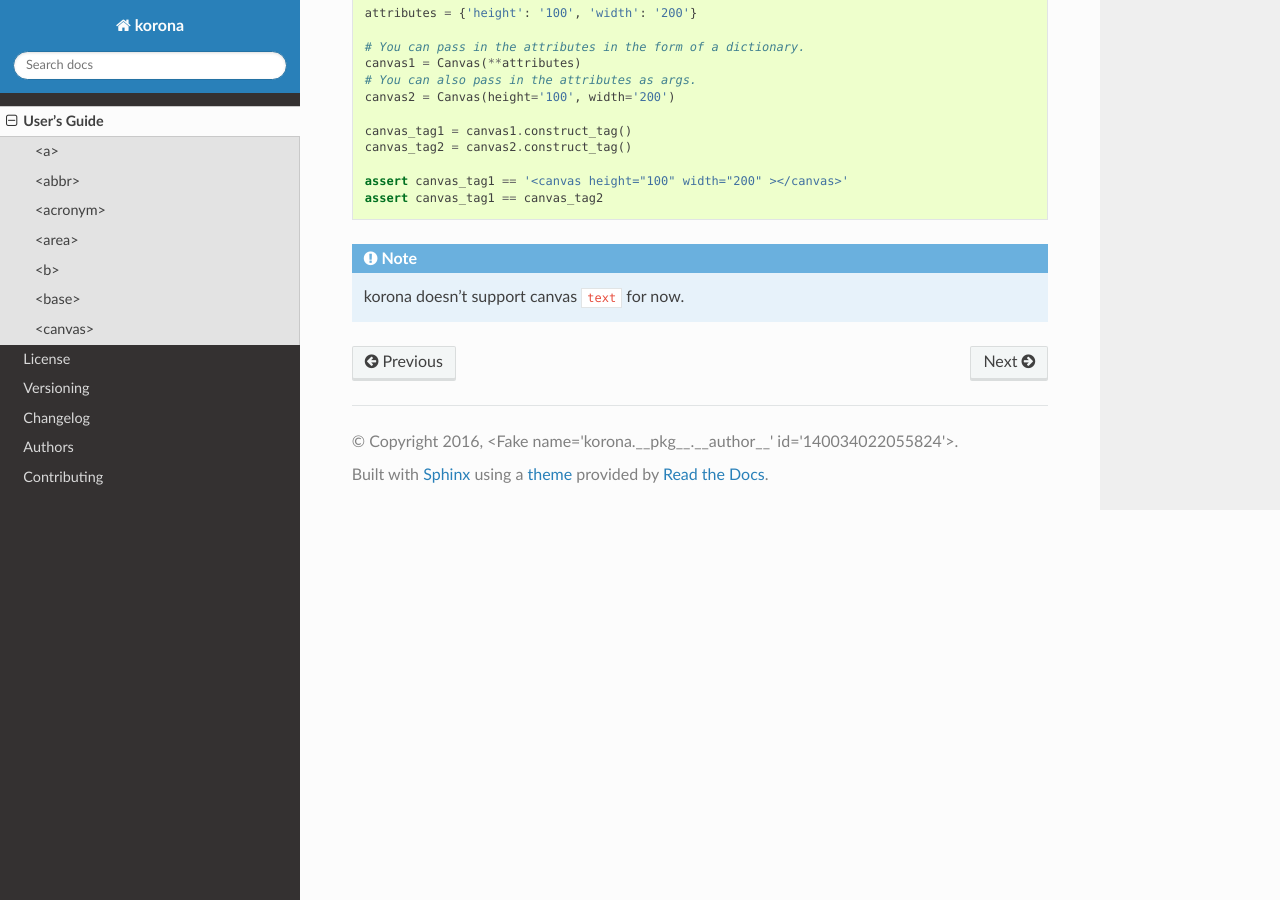
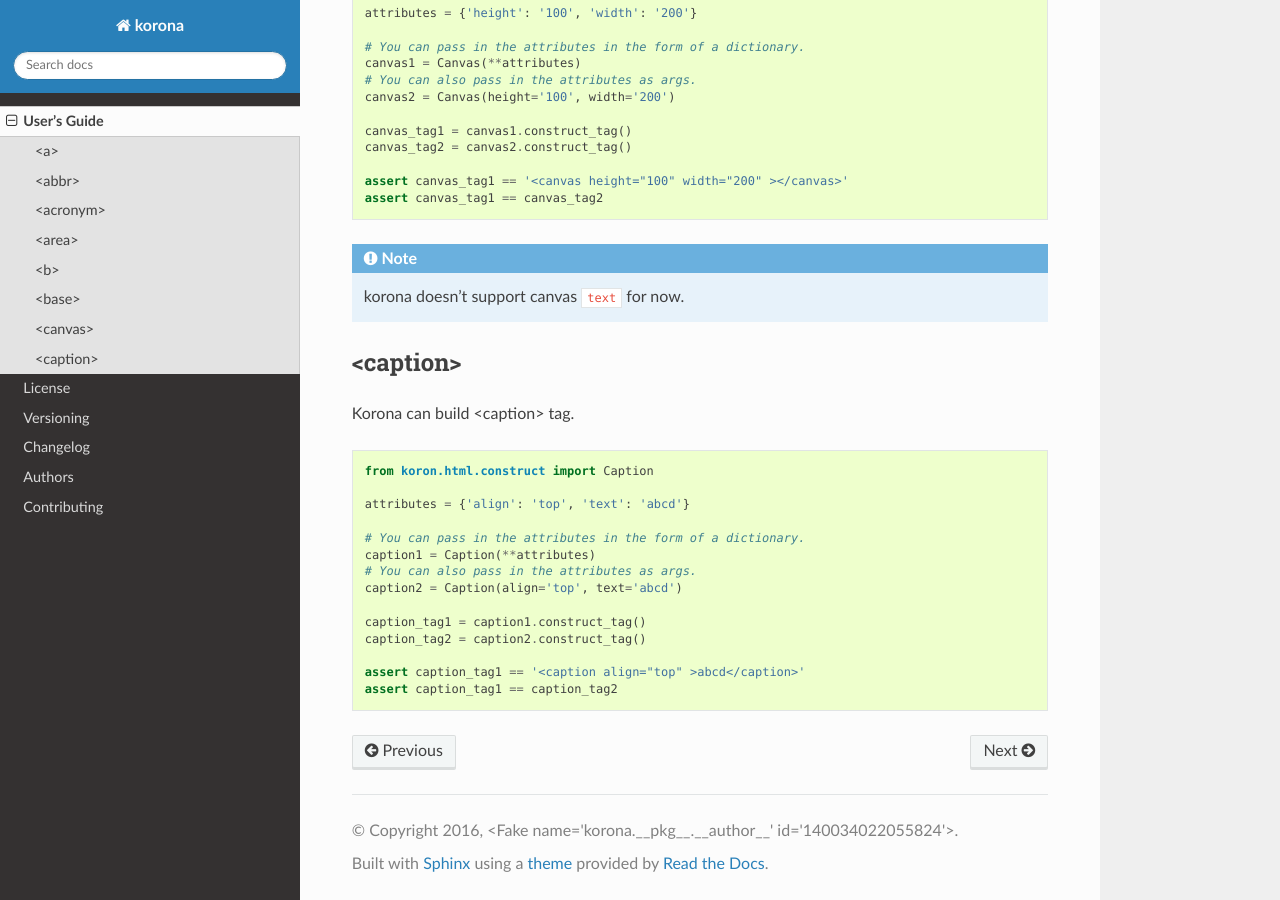
Before and after one commit to bharadwajyarlagadda/korona, a Sphinx documentation site: the page built from docs/guide.rst, in a window 1280 px wide and 900 px high, scrolled down 3609 px. Built offline with Sphinx 7.4.7 and the Read the Docs theme 2.0.0, drawn with Linux system fonts in a browser that asks for light colours; the version number could not be read and is left out.

Commit message:
Added documentation for <caption></caption> tag

```diff
--- a/docs/guide.rst
+++ b/docs/guide.rst
@@ -194,3 +194,25 @@ Korona can build <canvas> tag.
     assert canvas_tag1 == canvas_tag2
 
 .. note:: korona doesn't support canvas ``text`` for now.
+
+<caption>
+---------
+
+Korona can build <caption> tag.
+
+.. code-block:: python
+
+    from koron.html.construct import Caption
+
+    attributes = {'align': 'top', 'text': 'abcd'}
+
+    # You can pass in the attributes in the form of a dictionary.
+    caption1 = Caption(**attributes)
+    # You can also pass in the attributes as args.
+    caption2 = Caption(align='top', text='abcd')
+
+    caption_tag1 = caption1.construct_tag()
+    caption_tag2 = caption2.construct_tag()
+
+    assert caption_tag1 == '<caption align="top" >abcd</caption>'
+    assert caption_tag1 == caption_tag2
```
